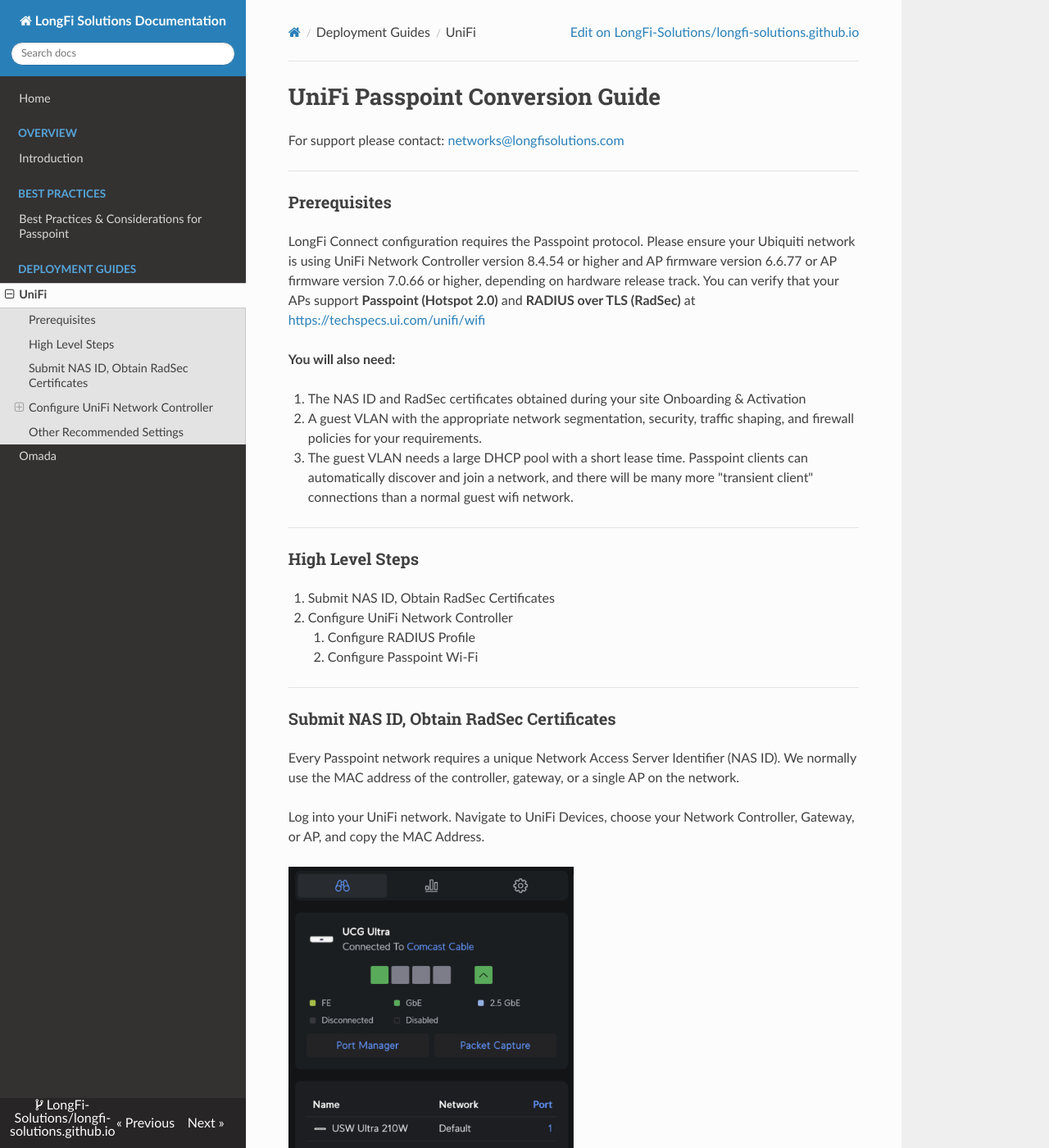
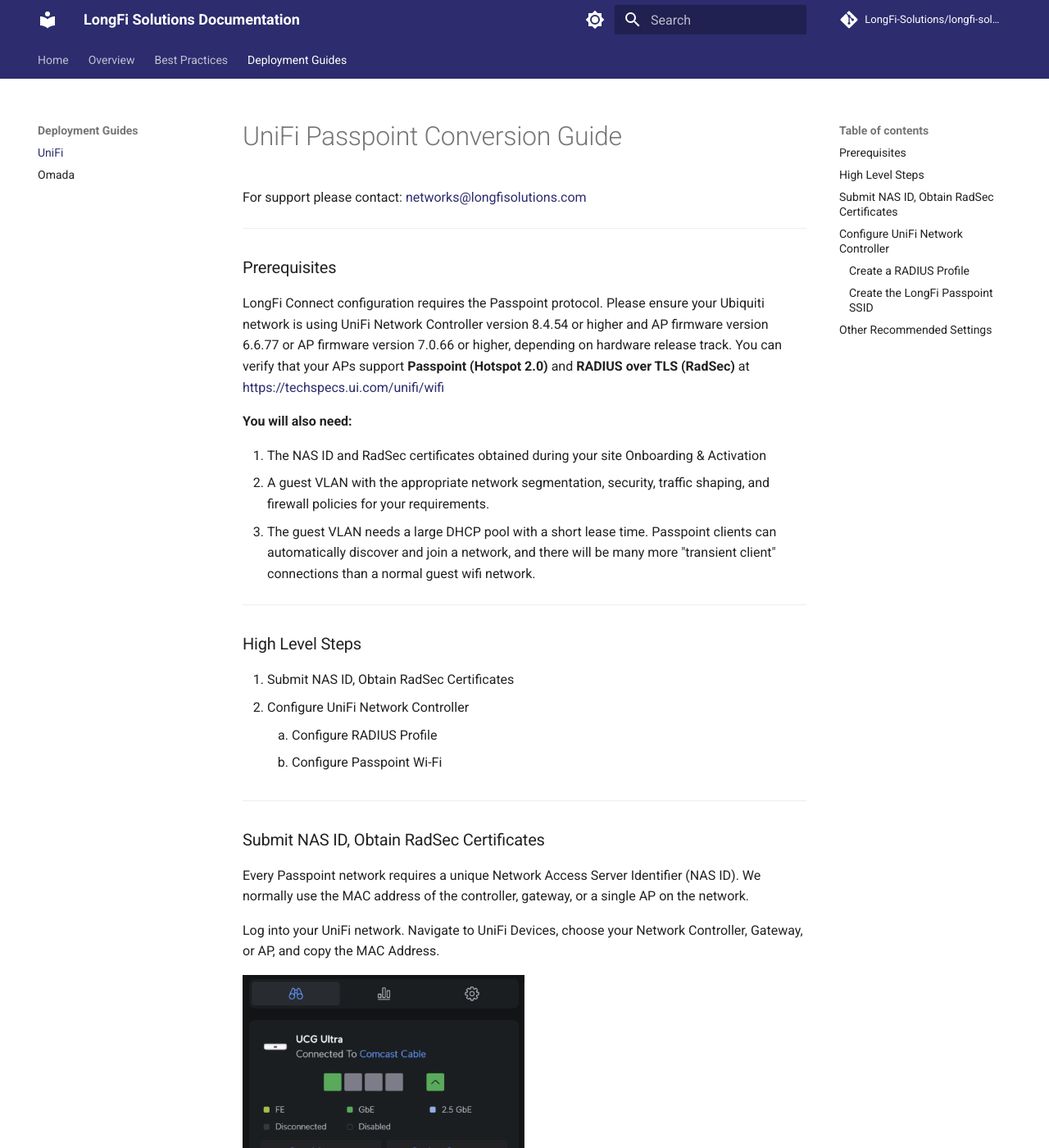
Before and after one commit to LongFi-Solutions/longfi-solutions.github.io, an MkDocs documentation site: the page built from docs/deployment/unifi.md, in a window 1280 px wide and 1400 px high. Shown: the whole window at 82% size. Built offline with MkDocs 1.6.1 and Material for MkDocs 9.7.7, drawn with Linux system fonts in a browser that asks for light colours; nearby versions of some CDN libraries; comment, search, counter and statistics services are not loaded; some of the changed text lies outside the part shown.

Commit message:
Switch to Material theme with LongFi brand colors and dark mode toggle

```diff
--- a/docs/assets/stylesheets/brand.css
+++ b/docs/assets/stylesheets/brand.css
@@ -1,16 +1,24 @@
 /* LongFi Solutions Brand Colors
    Dark Blue:   #2C2C6E
    Medium Blue: #244899
-   Uncomment sections below to apply brand styling.
 */
 
-/* Top left header / site name area */
-/* .wy-side-nav-search {
-  background: #244899;
-} */
+[data-md-color-scheme="default"] {
+  --md-primary-fg-color:        #2C2C6E;
+  --md-primary-fg-color--light: #244899;
+  --md-primary-fg-color--dark:  #1e1e4a;
+  --md-accent-fg-color:         #244899;
+}
+
+[data-md-color-scheme="slate"] {
+  --md-primary-fg-color:        #244899;
+  --md-primary-fg-color--light: #2C2C6E;
+  --md-primary-fg-color--dark:  #1e1e4a;
+  --md-accent-fg-color:         #4a6fd4;
+}
 
 /* Constrain images to content width */
-.rst-content img {
+.md-content img {
   max-width: 100%;
   height: auto;
 }
@@ -21,7 +29,7 @@
    ![alt](image.png){ .img-sm }
 
 */
-.rst-content p.img-sm img, .rst-content img.img-sm   { width: 25%; }
-.rst-content p.img-md img, .rst-content img.img-md   { width: 50%; }
-.rst-content p.img-lg img, .rst-content img.img-lg   { width: 75%; }
-.rst-content p.img-full img, .rst-content img.img-full { width: 100%; }
+.md-content p.img-sm img,  .md-content img.img-sm  { width: 25%; }
+.md-content p.img-md img,  .md-content img.img-md  { width: 50%; }
+.md-content p.img-lg img,  .md-content img.img-lg  { width: 75%; }
+.md-content p.img-full img, .md-content img.img-full { width: 100%; }
--- a/mkdocs.yml
+++ b/mkdocs.yml
@@ -5,7 +5,26 @@ repo_url: https://github.com/LongFi-Solutions/longfi-solutions.github.io
 repo_name: LongFi-Solutions/longfi-solutions.github.io
 
 theme:
-  name: readthedocs
+  name: material
+  palette:
+    - scheme: default
+      primary: custom
+      accent: custom
+      toggle:
+        icon: material/brightness-7
+        name: Switch to dark mode
+    - scheme: slate
+      primary: custom
+      accent: custom
+      toggle:
+        icon: material/brightness-4
+        name: Switch to light mode
+  features:
+    - navigation.tabs
+    - navigation.sections
+    - navigation.expand
+    - search.highlight
+    - content.code.copy
 
 extra_css:
   - assets/stylesheets/brand.css
--- a/requirements.txt
+++ b/requirements.txt
@@ -1,2 +1,3 @@
 mkdocs==1.6.1
+mkdocs-material==9.7.6
 pymdown-extensions==10.21.2
```
